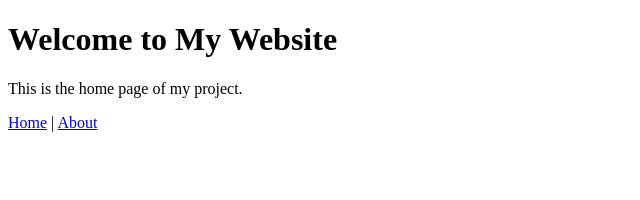
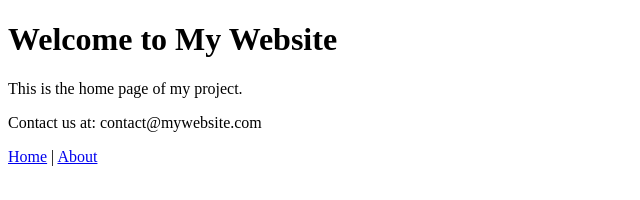
Before and after one commit to revanth2093/softwaredevelopment, a plain HTML site: page index.html in a window 1280 px wide. Shown: the whole page, without its empty margins (0-640 px from the left). Drawn offline with Linux system fonts and the light colour scheme.

Commit message:
Update index.html: Add contact information

```diff
--- a/index.html
+++ b/index.html
@@ -8,6 +8,7 @@
 <body>
     <h1>Welcome to My Website</h1>
     <p>This is the home page of my project.</p>
+    <p>Contact us at: contact@mywebsite.com</p>
     <nav>
         <a href="index.html">Home</a> |
         <a href="about.html">About</a>
```
